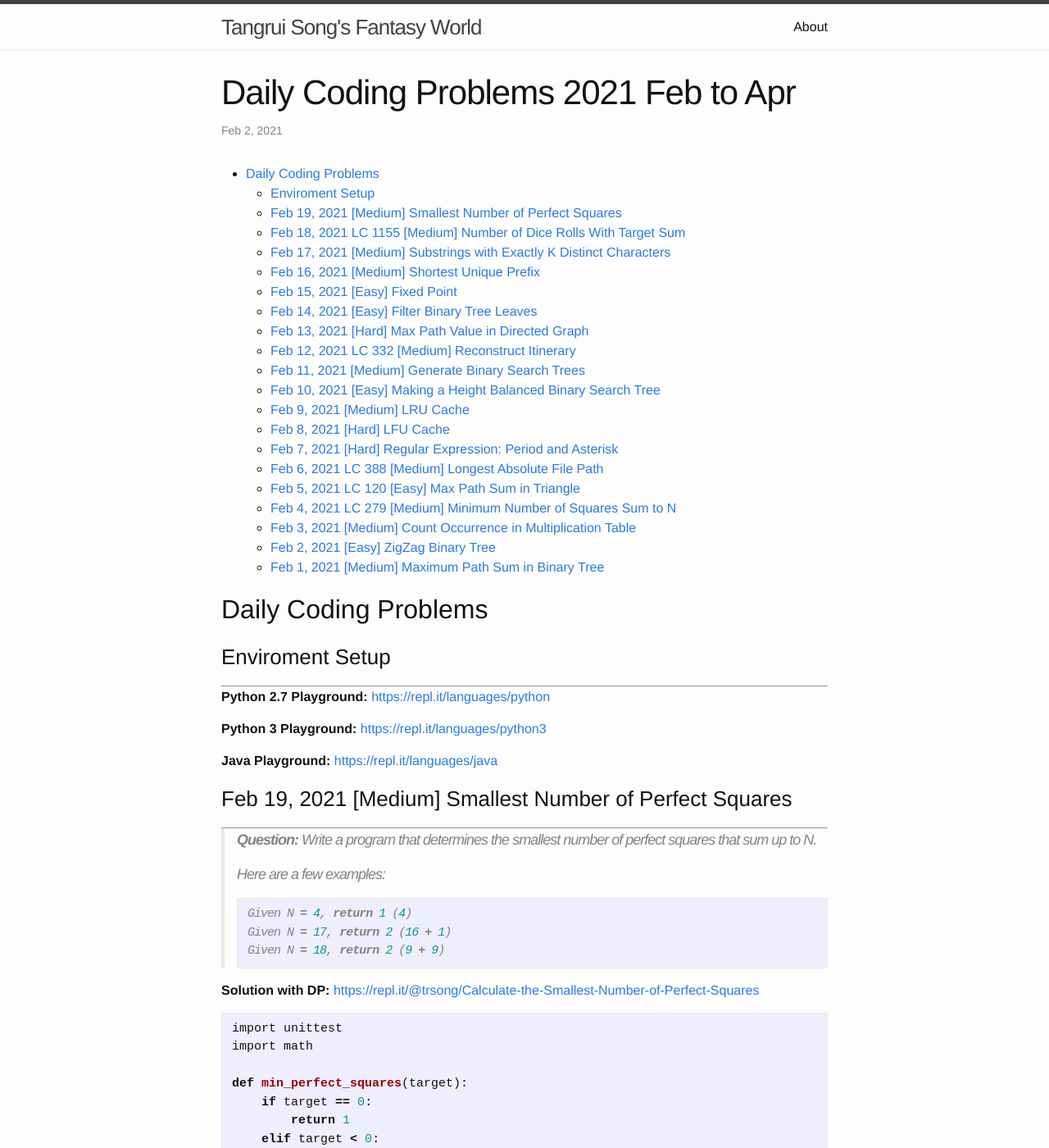
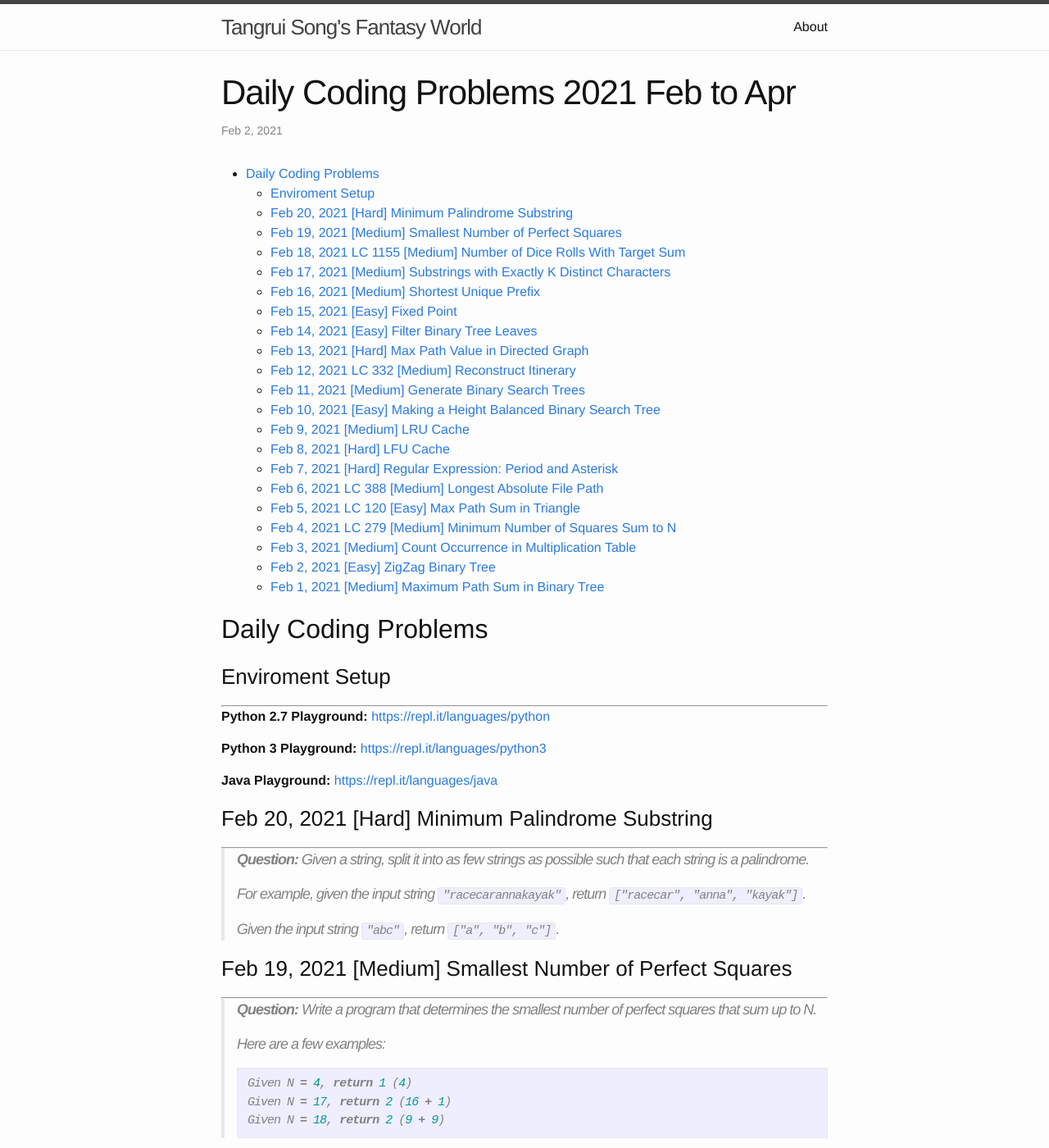
Before and after one commit to trsong/trsong.github.io, a Jekyll site: the page built from _posts/2021-02-01-DailyQuestionsFeb.md, in a window 1280 px wide and 1400 px high. Shown: the whole window at 82% size. Built offline with Jekyll 4.4.1, drawn with Linux system fonts in a browser that asks for light colours; some of the changed text lies outside the part shown.

Commit message:
Add Feb 20 question.

```diff
--- a/_posts/2021-02-01-DailyQuestionsFeb.md
+++ b/_posts/2021-02-01-DailyQuestionsFeb.md
@@ -17,6 +17,17 @@ categories: Python/Java
 **Python 3 Playground:** [https://repl.it/languages/python3](https://repl.it/languages/python3)
 
 **Java Playground:** [https://repl.it/languages/java](https://repl.it/languages/java)
+
+
+
+
+### Feb 20, 2021 \[Hard\] Minimum Palindrome Substring
+---
+> **Question:** Given a string, split it into as few strings as possible such that each string is a palindrome.
+>
+> For example, given the input string `"racecarannakayak"`, return `["racecar", "anna", "kayak"]`.
+>
+> Given the input string `"abc"`, return `["a", "b", "c"]`.
 
 
 ### Feb 19, 2021 \[Medium\] Smallest Number of Perfect Squares
```
